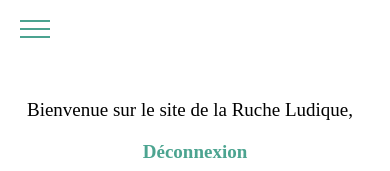
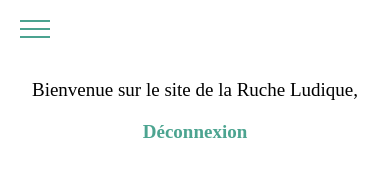
Before and after one commit to PaulinedeValance/projetAlternanceFront, a Vue app: page /dashboard in a window 390 px wide. Shown: the top 171 px of the page. Built offline with nearby package versions, Linux system fonts and the light colour scheme; no server answers; a web font is replaced by a local one.

Commit message:
amelioration dashboard

```diff
--- a/src/views/Dashboard.vue
+++ b/src/views/Dashboard.vue
@@ -28,6 +28,7 @@ const fetchGames = async () => {
 
 onMounted(async () => {
   await fetchGames();
+  console.log("jeux :", filteredGames)
 
 })
 
@@ -91,13 +92,11 @@ const handleSearch = (searchQuery: string) => {
   }
 };
 
-
 </script>
 
 <template>
   <DashboardLayout>
     <div class="dashboard-container">
-      <!-- Titre, avatar et barre de recherche -->
       <div class="top-row">
         <div class="header-content">
           <p class="welcome-title">Bienvenue sur le site de la Ruche Ludique, {{ store.username }}</p>
@@ -142,23 +141,12 @@ const handleSearch = (searchQuery: string) => {
   font-size: 32px;
 }
 
-.page-container {
-  /* display: flex;
-  justify-content: center;
-  align-items: flex-start;
-  flex-wrap: wrap;
-  margin-top: 20px;
-  margin-left: 115px; */
-}
-
-
 .dashboard-container {
   display: grid;
   grid-template-columns: 1fr;
   grid-gap: 20px;
   align-items: center;
   text-align: center;
-
 }
 
 .top-row {
@@ -203,6 +191,7 @@ const handleSearch = (searchQuery: string) => {
 @media screen and (min-width: 200px) and (max-width: 768px) {
   .welcome-title {
     font-size: 19px;
+    margin: 0;
   }
 }
 
```
